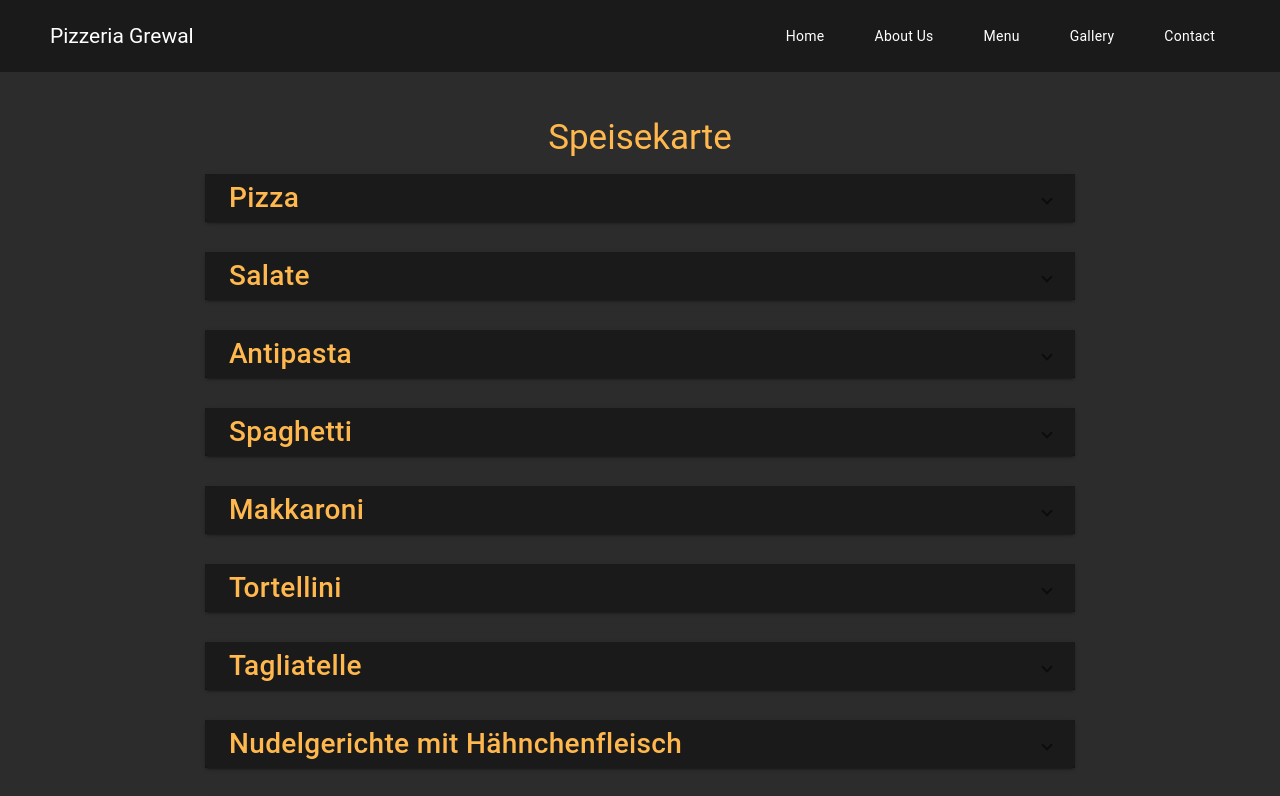
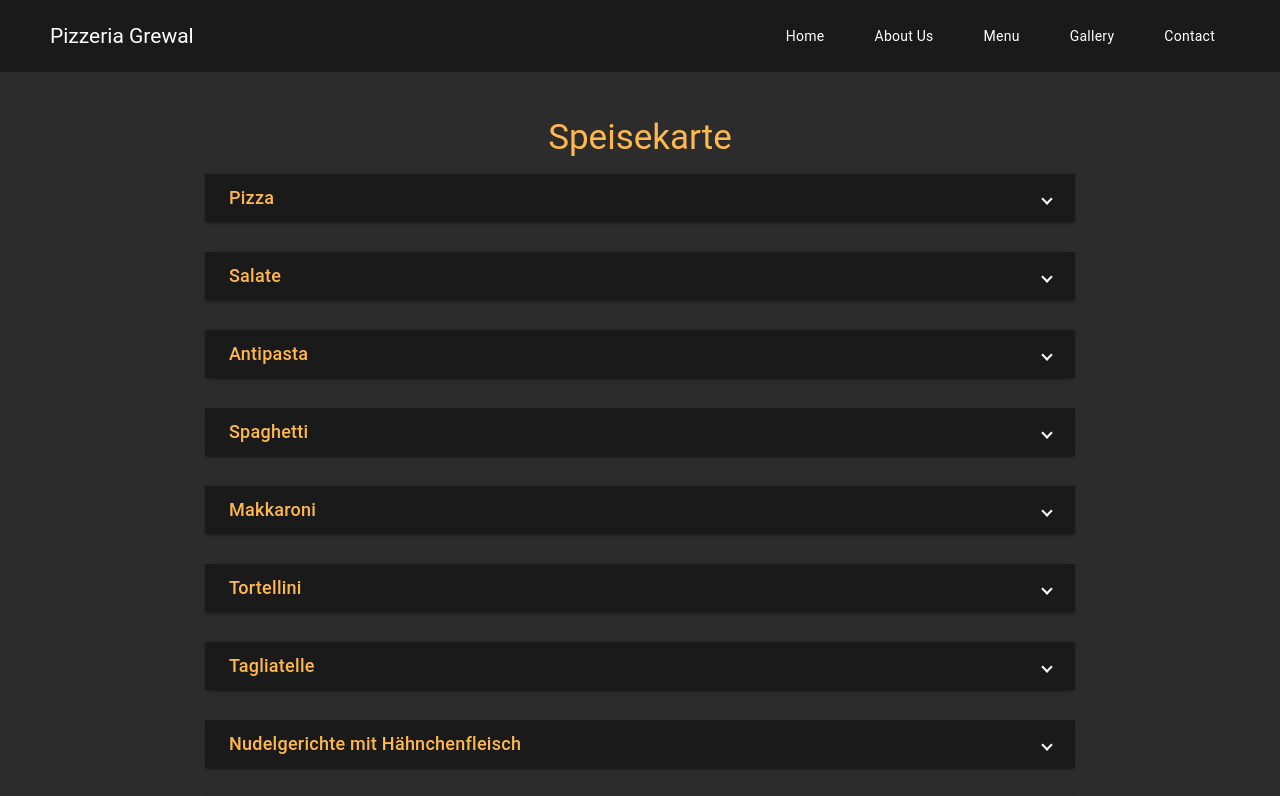
Before and after one commit to ArmannGr/restaurant_v2, an Angular app: page /menu in a window 1280 px wide. Shown: the top 796 px of the page. Built offline with nearby package versions, Linux system fonts and the light colour scheme.

Commit message:
fix(menu): add spaces between alergenes

```diff
--- a/src/app/menu/menu.component.css
+++ b/src/app/menu/menu.component.css
@@ -83,13 +83,13 @@
 
 .allergenDistance {
   display: flex;
-  margin-top: -25px;
   margin-bottom: -45px;
+  margin-top: -5px;
 }
 
 .nutrientDistance {
   display: flex;
-  margin-bottom: -15px;
+  margin-top: 30px;
 }
 
 .menu-item-info strong {
@@ -132,6 +132,18 @@ mat-expansion-panel {
   color: #f5f5f5;
 }
 
+mat-panel-title {
+  color: #ffb84d;
+  font: bold;
+  font-size: large;
+}
+
+::ng-deep .specific-class > .mat-expansion-indicator:after {
+  color: white;
+}
+
+
+
 @media screen and (max-width: 768px) {
   .menu-item {
     flex-direction: column;
--- a/src/app/menu/menu.component.html
+++ b/src/app/menu/menu.component.html
@@ -3,9 +3,9 @@
     <div class="menu-category" *ngFor="let category of menuCategories">
       <mat-accordion>
         <mat-expansion-panel>
-          <mat-expansion-panel-header>
+          <mat-expansion-panel-header class="specific-class">
             <mat-panel-title>
-              <h2>{{ category.name }}</h2>
+              {{ category.name }}
             </mat-panel-title>
           </mat-expansion-panel-header>
       <div *ngIf="category.name === 'Pizza'" class="description">
```
